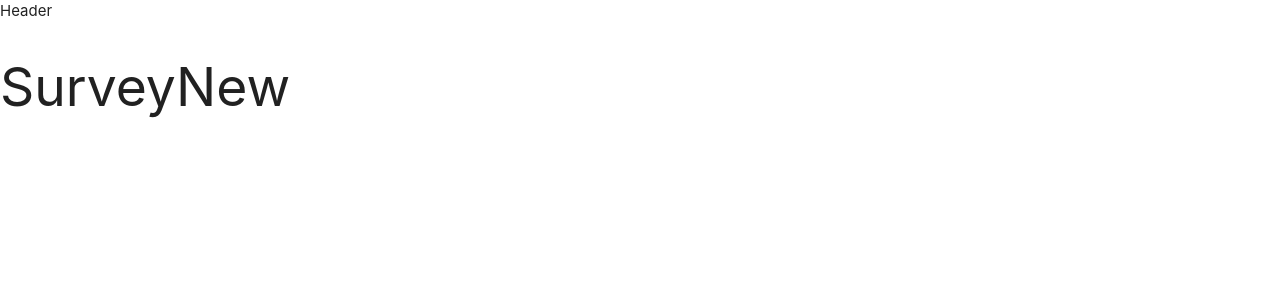
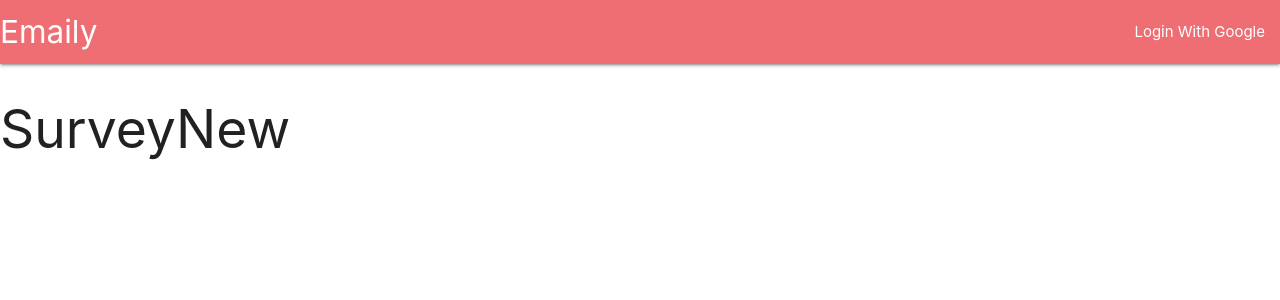
Before and after one commit to krush-pak/ReactReduxSurveyApp, a React (Create React App) app in the folder client/: page /surveys/new in a window 1280 px wide. Shown: the top 300 px of the page. Built offline with nearby package versions, Linux system fonts and the light colour scheme.

Commit message:
styled Header

```diff
--- a/client/src/components/Header.js
+++ b/client/src/components/Header.js
@@ -2,7 +2,18 @@
 
 class Header extends Component {
   render() {
-    return <div>Header</div>;
+    return (
+      <nav>
+        <div className="nav-wrapper">
+          <a className="left brand-logo">Emaily</a>
+          <ul className="right">
+            <li>
+              <a>Login With Google</a>
+            </li>
+          </ul>
+        </div>
+      </nav>
+    );
   }
 }
 
```
